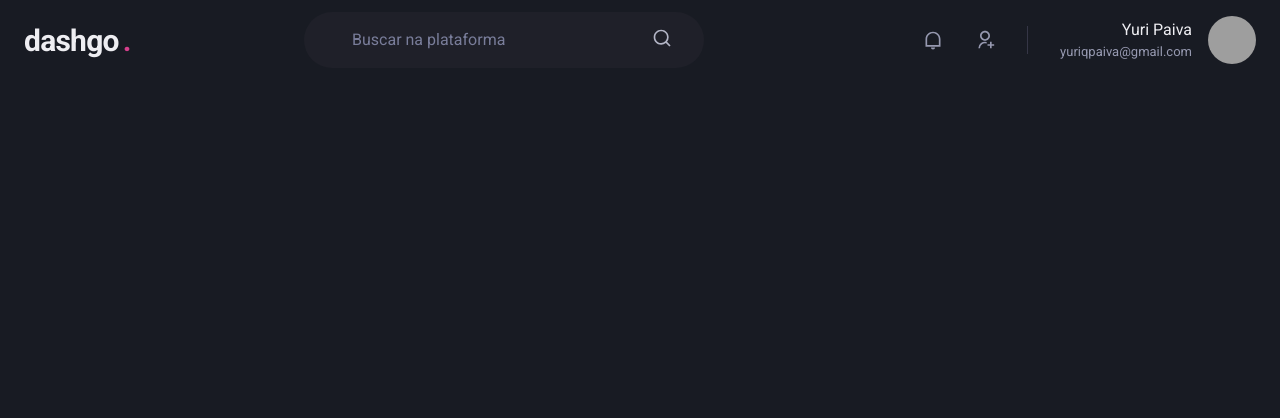
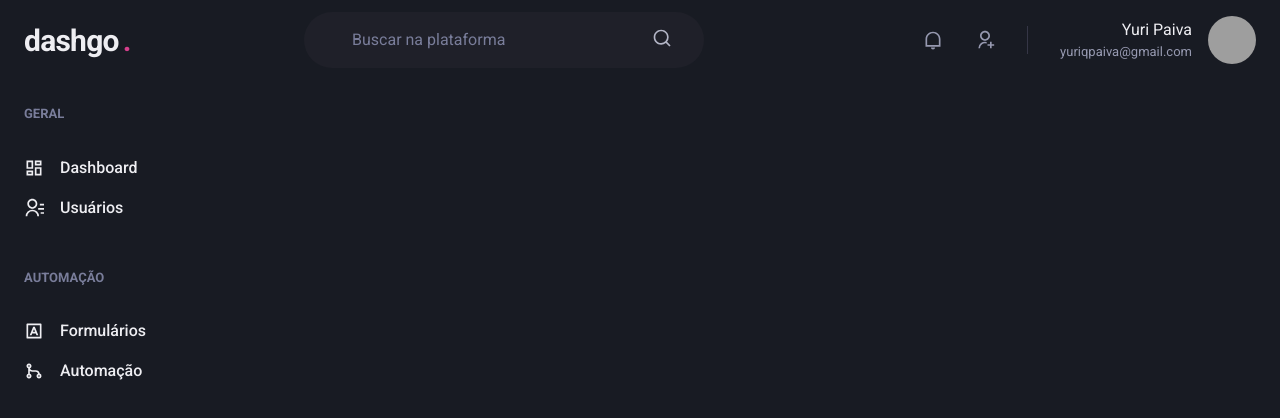
Before and after one commit to yuriqpaiva/dashgo, a Next.js app: page /dashboard in a window 1280 px wide. Shown: the top 418 px of the page. Built offline with nearby package versions, Linux system fonts and the light colour scheme; grey boxes are pictures that could not be loaded.

Commit message:
Add sidebar

```diff
--- /dev/null
+++ b/src/components/Sidebar.tsx
@@ -0,0 +1,49 @@
+import { Box, Stack, Text, Link, Icon } from "@chakra-ui/react";
+import { RiContactsLine, RiDashboardLine, RiGitMergeLine, RiInputMethodLine } from "react-icons/ri";
+
+export function Sidebar() {
+  return (
+    <Box as="aside" w="64" mr="8">
+      <Stack spacing="12" align="flex-start">
+        <Box>
+          <Text fontWeight="bold" color="gray.400" fontSize="small">
+            GERAL
+          </Text>
+          <Stack spacing="4" mt="8" align="stretch">
+            <Link display="flex" alignItems="center">
+              <Icon as={RiDashboardLine} fontSize="20" />
+              <Text marginLeft="4" fontWeight="medium">
+                Dashboard
+              </Text>
+            </Link>
+            <Link display="flex" alignItems="center">
+              <Icon as={RiContactsLine} fontSize="20" />
+              <Text marginLeft="4" fontWeight="medium">
+                Usuários
+              </Text>
+            </Link>
+          </Stack>
+        </Box>
+        <Box>
+          <Text fontWeight="bold" color="gray.400" fontSize="small">
+            AUTOMAÇÃO
+          </Text>
+          <Stack spacing="4" mt="8" align="stretch">
+            <Link display="flex" alignItems="center">
+              <Icon as={RiInputMethodLine} fontSize="20" />
+              <Text marginLeft="4" fontWeight="medium">
+                Formulários
+              </Text>
+            </Link>
+            <Link display="flex" alignItems="center">
+              <Icon as={RiGitMergeLine} fontSize="20" />
+              <Text marginLeft="4" fontWeight="medium">
+                Automação
+              </Text>
+            </Link>
+          </Stack>
+        </Box>
+      </Stack>
+    </Box>
+  );
+}
--- a/src/pages/dashboard.tsx
+++ b/src/pages/dashboard.tsx
@@ -1,5 +1,15 @@
 import { Header } from "../components/Header";
+import { Flex } from "@chakra-ui/react";
+import { Sidebar } from "../components/Sidebar";
 
 export default function Dashboard() {
-  return <Header />;
+  return (
+    <Flex direction="column" h="100vh">
+      <Header />
+      <Flex w="100%" my="6" maxWidth={1480} mx="auto" px="6">
+        <Sidebar />
+        <Flex w="100%" my="6" maxWidth={1480} mx="auto" px="6"></Flex>
+      </Flex>
+    </Flex>
+  );
 }
```
